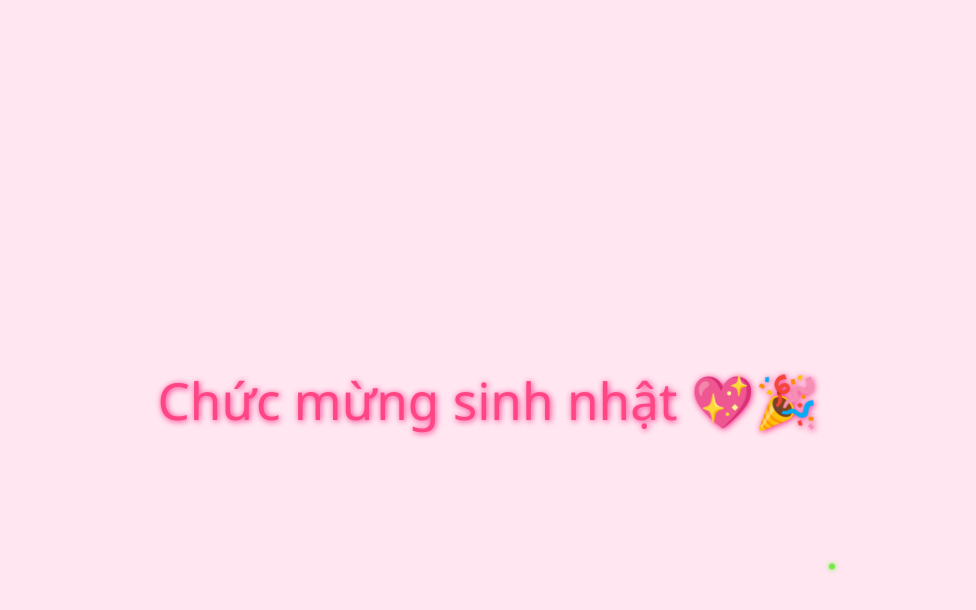
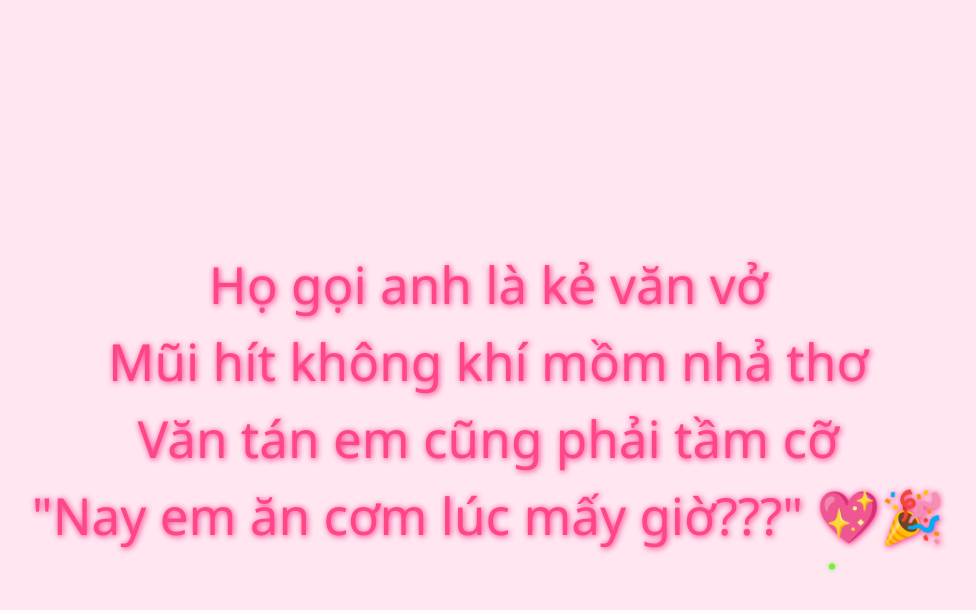
Before and after one commit to RayYamato/h-h-h-, a plain HTML site: page index.html in a window 1280 px wide. Both pictures are taken after a click on the element "❤️". Shown: the whole page, without its empty margins (152-1128 px from the left). Drawn offline with nearby package versions, Linux system fonts and the light colour scheme.

Commit message:
Update index.html

```diff
--- a/index.html
+++ b/index.html
@@ -78,7 +78,10 @@
 <body>
   <div id="container">
     <div id="heart" title="Click để chúc mừng!">❤️</div>
-    <div id="message">Chức mừng sinh nhật 💖🎉</div>
+    <div id="message">Họ gọi anh là kẻ văn vở <br>
+                      Mũi hít không khí mồm nhả thơ <br>
+                      Văn tán em cũng phải tầm cỡ <br>
+                      "Nay em ăn cơm lúc mấy giờ???" 💖🎉</div>
   </div>
   <canvas id="fireworks"></canvas>
 
```
